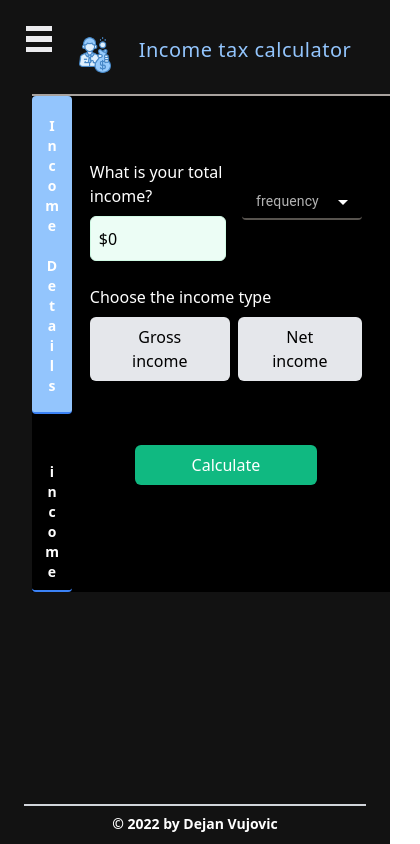
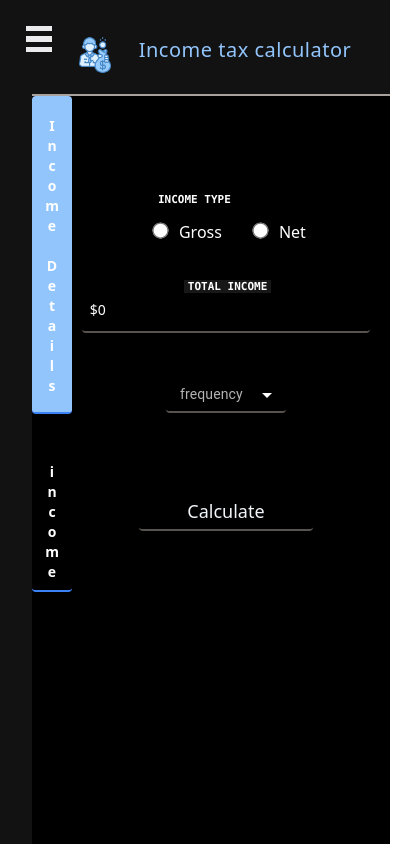
Before and after one commit to DeVuDeveloper/salary-calculation, a React app: page /salary in a window 390 px wide. Shown: the top 844 px of the page, 420 px wide, since content can reach past the window. Built offline with nearby package versions, Linux system fonts and the light colour scheme.

Commit message:
refacored

```diff
--- a/src/components/Button.jsx
+++ b/src/components/Button.jsx
@@ -1,33 +1,30 @@
-import React from 'react'
-import PropTypes from 'prop-types'
+import React from "react";
 
-const baseClasses = 'px-5 py-2 rounded-md transition-colors'
-const primaryButton =
-  'bg-emerald-500 hover:bg-emerald-600 focus:bg-emerald-600 active:bg-emerald-700 border-emerald-500 text-white'
-const defaultButton =
-  'bg-gray-200 hover:bg-gray-300 focus:bg-gray-300 active:bg-gray-400 border-gray-500 text-black'
+const Button = () => {
+  return (
 
-const variantMap = {
-  primary: primaryButton,
-}
-
-const Button = ({ children, variant, className, ...props }) => {
-  const variantClasses = variantMap[variant] || defaultButton
-
-  return (
-    <button
-      {...props}
-      className={`${baseClasses} ${variantClasses} ${className}`}
-    >
-      {children}
-    </button>
+    <div>
+      <button className="relative inline-flex items-center px-12 py-1 overflow-hidden text-lg font-medium text-slate-100 border-0 border-b-2 border-stone-600 rounded hover:text-white group hover:bg-gray-50">
+        <span className="absolute left-0 block w-full h-0 transition-all bg-blue-400 opacity-100 group-hover:h-full top-1/2 group-hover:top-0 duration-400 ease"></span>
+        <span className="absolute right-0 flex items-center justify-start w-10 h-10 duration-300 transform translate-x-full group-hover:translate-x-0 ease">
+          <svg
+            className="w-5 h-5"
+            fill="none"
+            stroke="currentColor"
+            viewBox="0 0 24 24"
+            xmlns="http://www.w3.org/2000/svg"
+          >
+            <path
+              strokeLinecap="round"
+              strokeLinejoin="round"
+              strokeWidth="2"
+              d="M14 5l7 7m0 0l-7 7m7-7H3"
+            ></path>
+          </svg>
+        </span>
+        <span className="relative">Calculate</span>
+      </button>
+    </div>
   )
 }
-
-Button.propTypes = {
-  children: PropTypes.any,
-  variant: PropTypes.string,
-  className: PropTypes.string,
-}
-
 export default Button;
--- a/src/components/Button3.jsx
+++ b/src/components/Button3.jsx
@@ -23,7 +23,7 @@ const Button3 = ({
         type={type}
         onClick={onClick}
         className={className}
-       disabled={disabled}
+        disabled={disabled}
       ></button>
     </div>
   )
@@ -36,6 +36,8 @@ Button3.propTypes = {
   onClick: PropTypes.func.isRequired,
   disabled: PropTypes.bool.isRequired,
 
+
+
 };
 
 export default Button3;
--- a/src/components/Calculation.jsx
+++ b/src/components/Calculation.jsx
@@ -52,6 +52,8 @@ return (
                 incomeType Type
               </div>
               <div className='flex -mt-4 mobile-radio'>
+
+
                 <RadioButton
                   id='gross'
                   label='Gross'
--- a/src/components/Input.jsx
+++ b/src/components/Input.jsx
@@ -1,16 +1,29 @@
 import PropTypes from 'prop-types'
 import React, { forwardRef } from 'react'
 
-export const Input = forwardRef((props, ref) => (
+const Input = forwardRef((props, ref) => (
+  <div className='relative z-0  p-0 m-0 w-full group'>
+  <label
+    htmlFor='salary'
+    className='font-mono uppercase font-bold  text-[11px]  mobile-input text-white
+bg-neutral-900 relative px-1  top-2 left-8 w-auto group-focus-within:text-blue-300 '
+  >
+    Total income
+  </label>
   <input
     style={{ height: '45px' }}
     ref={ref}
     {...props}
-    className={`p-2 rounded-md border-emerald-100 bg-emerald-50 text-black border ${props.className}`}
+    className='h-9 text-10  mobile-input2 bg-transparent  py-55-rem border-0 border-b-2 border-stone-600
+    hover:border-white focus:outline-none text-white text-sm rounded
+    focus:border-2 focus:border-blue-300   w-full p-2 dark:bg-gray-700 dark:border-gray-400 placeholder-gray-400'
   />
+  </div>
 ))
 
 Input.displayName = 'Input'
 Input.propTypes = {
   className: PropTypes.string,
 }
+
+export default Input;
--- a/src/components/RadioButton.jsx
+++ b/src/components/RadioButton.jsx
@@ -1,44 +1,24 @@
-import React from "react";
+import React from 'react';
 import PropTypes from "prop-types";
 
-const RadioButton = ({
-   id,
-   type,
-   name,
-   label,
-   value,
-   checked,
-   required,
-   onChange }) => {
 
-  return (
+const RadioButton = ((props ) => (
+
     <div className="main flex rounded-full overflow-hidden select-none">
-      <label htmlFor={id} className="flex radio cursor-pointer">
+      <label htmlFor={props.id} className="flex radio cursor-pointer">
         <input
           className="my-auto transform scale-125 mt-1 ml-5"
-          id={id}
-          type={type}
-          label={label}
-          name={name}
-          required={required}
-          value={value}
-          checked={checked}
-          onChange={onChange}
+
+          {...props}
         />
-        <div className="title mx-3 hover:text-blue-300">{label}</div>
+        <div className="title mx-3 hover:text-blue-300">{props.label}</div>
       </label>
     </div>
-  )
+  ))
+
+RadioButton.propTypes = {
+  id: PropTypes.string,
+  label: PropTypes.string,
 }
 
-RadioButton.propTypes = {
-  id: PropTypes.string.isRequired,
-  type: PropTypes.string.isRequired,
-  label: PropTypes.string.isRequired,
-  value: PropTypes.string.isRequired,
-  checked: PropTypes.bool.isRequired,
-  onChange: PropTypes.func.isRequired,
-  required: PropTypes.bool.isRequired,
-};
-
 export default RadioButton;
--- a/src/components/common/Selector.jsx
+++ b/src/components/common/Selector.jsx
@@ -1,6 +1,5 @@
 import React, { forwardRef } from "react";
 import InputLabel from "@mui/material/InputLabel";
-import MenuItem from "@mui/material/MenuItem";
 import FormControl from "@mui/material/FormControl";
 import Select from "@mui/material/Select";
 import PropTypes from "prop-types";
--- a/src/components/common/Sidebar.jsx
+++ b/src/components/common/Sidebar.jsx
@@ -91,14 +91,14 @@ const Sidebar = ({ mode, setMode }) => {
               <ListItemIcon>
                 <Calculate />
               </ListItemIcon>
-              <ListItemText primary="Test" />
+              <ListItemText primary="Calculation" />
             </ListItemButton>
           </ListItem>
 
           <ListItem disablePadding>
             <ListItemButton
               component="a"
-              href="https://github.com/DeVuDeveloper/salary-calculation/pull/4"
+              href="https://github.com/DeVuDeveloper/salary-calculation"
               target="_blank"
             >
               <ListItemIcon>
--- a/src/features/CalculateIncome/index.jsx
+++ b/src/features/CalculateIncome/index.jsx
@@ -2,15 +2,16 @@ import React, { useEffect } from 'react';
 import { useForm } from 'react-hook-form';
 import { useNavigate } from 'react-router-dom';
 import Button from '../../components/Button';
-import {Input} from '../../components/Input';
+import Input from '../../components/Input';
+import RadioButton from '../../components/RadioButton';
 import Selector from '../../components/common/Selector';
 import MenuItem from "@mui/material/MenuItem";
 import { FREQUENCIES, INCOME_TYPE } from '../../constants/tax'
 import { formatNumber, onlyNumbers } from '../../utils/numbers';
 
-const listFrequencies = Object.values(FREQUENCIES)
+const listFrequencies = Object.values(FREQUENCIES);
 
-export const CalculateIncome = () => {
+export const CalculateIncome = ( {handleDisplay} ) => {
   const navigate = useNavigate()
   const { register, handleSubmit, watch, setValue, formState } = useForm({
     defaultValues: {
@@ -30,32 +31,61 @@ export const CalculateIncome = () => {
     setValue('income', incomeFormatted)
   }, [incomeWatch, setValue])
 
-  function submit({ income, frequency, incomeType }) {
-    navigate('/income-results', {
+  const submit = ({ income, frequency, incomeType }) => {
+    navigate('', {
       state: {
         income,
         frequency,
         incomeType,
       },
     })
+    handleDisplay()
   }
 
   return (
-    <form
-      className="p-7 flex flex-col justify-center"
-      onSubmit={handleSubmit(submit)}
-    >
+    <div className='grid grid-col-3'>
+    <form onSubmit={handleSubmit(submit)}>
+    <div className=' grid grid-rows-3 mt-20'>
+          <div className='grid grid-cols-3 gap-5 mobile-view'>
+            <div className='grid grid-rows-2 p-0 m-0 '>
+              <div className='font-mono uppercase font-bold text-[11px] text-white ml-6 pt-4 m-0'>
+                income Type
+              </div>
 
+              <div className='flex -mt-4 mobile-radio'>
+              <RadioButton
+                  id='gross'
+                  label='Gross'
+                  name='incomeType'
+                  type='radio'
+                  required
+                  value='gross'
+                  {...register('incomeType', { required: true })}
 
-      <div className="mt-9 flex flex-col gap-6">
-        <div
-          className="grid gap-x-4"
-          style={{ gridTemplateColumns: '2fr 1fr' }}
-        >
-          <div className="relative">
-            <label>
-              <span className="text-base">What is your total income?</span>
-              <Input
+                  onChange={() => setValue('incomeType', INCOME_TYPE.grossIncome)}
+                />
+                <RadioButton
+                  id='net'
+                  label='Net'
+                  name='incomeType'
+                  type='radio'
+                  required
+                  value='net'
+                  {...register('incomeType', { required: true })}
+
+                  onChange={() => setValue('incomeType', INCOME_TYPE.netIncome)}
+                />
+              </div>
+              {formState.errors.incomeType?.type === 'required' && (
+            <p className="text-sm text-red-400 absolute -bottom-5">
+              Incoming type is a required field.
+            </p>
+          )}
+            </div>
+
+            <div className='mr-10'>
+
+            <Input
                 className="mt-2 w-full"
                 {...register('income', {
                   required: true,
@@ -63,7 +93,7 @@ export const CalculateIncome = () => {
                 })}
                 inputMode="numeric"
               />
-            </label>
+
             {formState.errors.income?.type === 'validate' && (
               <p className="text-sm text-red-400 absolute -bottom-5">
                 The income value needs to be more than 0.
@@ -71,7 +101,8 @@ export const CalculateIncome = () => {
             )}
           </div>
 
-          <Selector className="self-end capitalize" {...register('frequency')}>
+         <div>
+          <Selector {...register('frequency')}>
             {listFrequencies.map((frequency) => (
               <MenuItem key={frequency} value={frequency}>
                 {frequency}
@@ -79,46 +110,15 @@ export const CalculateIncome = () => {
             ))}
           </Selector>
         </div>
+        </div>
 
-        <div className="block relative">
-          <span className="text-base">Choose the income type</span>
 
-          <div className="flex flex-row gap-x-2 mt-2">
-            <input
-              className="hidden"
-              type="text"
-              name="default"
-              {...register('incomeType', { required: true })}
-            />
-            <Button
-              type="button"
-              variant={isIncomeTypeGross ? 'primary' : null}
-              onClick={() => setValue('incomeType', INCOME_TYPE.grossIncome)}
-            >
-              Gross income
-            </Button>
 
-            <Button
-              type="button"
-              variant={isIncomeTypeNet ? 'primary' : null}
-              onClick={() => setValue('incomeType', INCOME_TYPE.netIncome)}
-            >
-              Net income
-            </Button>
+        <div className='mx-auto mt-20'>
+            <Button id='calculate' type='submit'/>
           </div>
-          {formState.errors.incomeType?.type === 'required' && (
-            <p className="text-sm text-red-400 absolute -bottom-5">
-              Incoming type is a required field.
-            </p>
-          )}
         </div>
-      </div>
-
-      <div className="flex justify-center">
-        <Button className="mt-16 w-2/3" variant="primary" type="submit">
-          Calculate
-        </Button>
-      </div>
-    </form>
+      </form>
+    </div>
   )
 }
--- a/src/features/IncomeResult/index.jsx
+++ b/src/features/IncomeResult/index.jsx
@@ -1,17 +1,15 @@
-import React, { useEffect } from 'react'
-import { useLocation, useNavigate } from 'react-router-dom'
-import  Button from '../../components/Button'
-import  Selector  from '../../components/common/Selector'
-import MenuItem from "@mui/material/MenuItem";
-import { FREQUENCIES } from '../../constants/tax'
-import { useIncomeTax } from '../../hooks/use-income-tax'
-import { TableRow } from './Table'
-import { useCallback } from 'react'
-import { formatNumber } from '../../utils/numbers'
+import React, { useEffect } from 'react';
+import { useLocation, useNavigate } from 'react-router-dom';
+import Selector from '../../components/common/Selector';
+import MenuItem from '@mui/material/MenuItem';
+import { FREQUENCIES } from '../../constants/tax';
+import { useIncomeTax } from '../../hooks/use-income-tax';
+import { TableRow } from './Table';
+import { formatNumber } from '../../utils/numbers';
 
 const listFrequencies = Object.values(FREQUENCIES)
 
-export const IncomeResult = () => {
+export const IncomeResult = ( {handleDisplay} ) => {
   const location = useLocation()
   const { state } = location
 
@@ -22,47 +20,34 @@ export const IncomeResult = () => {
     (item) => item.frequency === state.frequency
   )
 
-  function handleFrequencyChange(event) {
+const handleFrequencyChange = (event) => {
     const frequency = event.target.value
-    navigate('/income-results', {
+   navigate('', {
       state: {
         ...state,
-        frequency,
-      },
+        frequency
+      }
     })
+    handleDisplay()
   }
 
-  const backNavigation = useCallback(() => {
-    navigate('/')
-  }, [navigate])
-
-  useEffect(() => {
-    if (!state) {
-      backNavigation()
-    }
-  }, [state, backNavigation])
-
   return (
-    <div className="p-6 flex flex-col justify-between overflow-x-auto">
-      <div>
-        <div className="grid grid-cols-2 gap-x-4">
-          <div className="flex flex-col gap-y-3 justify-between">
-            <span>
-              Your net{' '}
-              <span className="font-bold text-base text-emerald-600 capitalize">
-                {incomeTaxFrequencyCalculation?.frequency}
-              </span>{' '}
-              income:
-            </span>
-            <span className="text-4xl font-bold text-emerald-600">
+    <div className='flex flex-col w-full bg-neutral-900 pt-5 pb-20 px-5 mt-16'>
+      <div className='flex gap-5 table-mob'>
+        <div className='chip-tbl'>
+          <span className='px-10 py-2 rounded text-white bg-blue-300 font-semibold text-sm flex  table-txt w-max cursor-pointer active:bg-gray-300 transition duration-300 ease'>
             {formatNumber(incomeTaxFrequencyCalculation?.netIncome)}
           </span>
         </div>
 
-          <label className="flex flex-col gap-y-3 justify-between">
-            <span>Change frequency:</span>
+        <div className='flex gap-5 selector-table'>
+          <div className=''>
+            <h2 className='text-lg text-gray-400 font-medium'>your net</h2>
+          </div>
+
+          <div className='flex gap-5 p-0 -mt-10'>
             <Selector
-              className="capitalize"
+              className='capitalize'
               defaultValue={state?.frequency}
               onChange={handleFrequencyChange}
             >
@@ -72,20 +57,33 @@ export const IncomeResult = () => {
                 </MenuItem>
               ))}
             </Selector>
-          </label>
+            <p className='mt-10 text-lg text-gray-400'>income</p>
+          </div>
+        </div>
       </div>
 
-        <div className="mt-11">
-          <table className="table-auto w-full bg-gray-50 rounded-md">
-            <thead>
-              <tr className="text-left text-gray-600 text-sm">
-                <th className="p-4 font-normal">Frequency</th>
-                <th className="p-4 font-normal">Gross income</th>
-                <th className="p-4 font-normal">Tax</th>
-                <th className="p-4 font-normal">Net income</th>
+      <div className='flex flex-col mt-6'>
+        <div className='-my-2 overflow-x-auto sm:-mx-6 lg:-mx-8'>
+          <div className='py-2 align-middle inline-block min-w-full sm:px-6 lg:px-8'>
+            <div className='shadow overflow-hidden sm:rounded-lg'>
+              <table className='min-w-full text-sm text-gray-400'>
+                <thead className='bg-gray-800 text-xs uppercase font-medium table-txt'>
+                  <tr>
+                    <th scope='col' className='px-6 py-3 text-left tracking-wider'>
+                      Frequency
+                    </th>
+                    <th scope='col' className='px-6 py-3 text-left tracking-wider'>
+                      Gross income
+                    </th>
+                    <th scope='col' className='px-6 py-3 text-left tracking-wider'>
+                      Tax
+                    </th>
+                    <th scope='col' className='px-6 py-3 text-left tracking-wider'>
+                      Net income
+                    </th>
                   </tr>
                 </thead>
-            <tbody>
+                <tbody className='bg-gray-800'>
                   {taxCalculation.map((item) => (
                     <TableRow key={item.frequency} item={item} />
                   ))}
@@ -93,14 +91,8 @@ export const IncomeResult = () => {
               </table>
             </div>
           </div>
-
-      <Button
-        className="w-3/4 self-center mt-10 lg:mt-0"
-        variant="primary"
-        onClick={backNavigation}
-      >
-        Done
-      </Button>
+        </div>
+      </div>
     </div>
   )
 }
--- a/src/pages/Salary.jsx
+++ b/src/pages/Salary.jsx
@@ -1,14 +1,20 @@
 import React, { useState } from 'react';
 import { Box } from '@mui/material';
-import { CalculateIncome, IncomeResult } from '../features'
+import { CalculateIncome } from '../features'
+import { IncomeResult } from '../features/IncomeResult/index'
 import Button2 from '../components/Button2';
 import Button3 from '../components/Button3';
 import Logo from '../images/logo.png';
+import { useLocation } from 'react-router-dom';
 
 const Salary = () => {
-  const items = JSON.parse(localStorage.getItem('data'))
-  const [activeTab, setActiveTab] = useState('calculation')
 
+const [activeTab, setActiveTab] = useState('calculation')
+  const handleDisplay = () => {
+    setActiveTab('display')
+  }
+
+const location = useLocation()
 
 
   return (
@@ -45,23 +51,23 @@ const Salary = () => {
             }
             onClick={(e) => {
               e.preventDefault()
-              if (items.amount !== 0) {
+
                 setActiveTab('display')
-              }
+
             }}
             id='vert-btn2'
             type='button'
-
+            disabled={!location.state}
           />
         </div>
 
         <div className='flex w-full flex-col col-span-11'>
           {activeTab === 'calculation' ? (
             <CalculateIncome
-
+            handleDisplay={handleDisplay}
             />
           ) : (
-            <IncomeResult />
+              <IncomeResult />
           )}
         </div>
       </section>
```
Also changed, not shown: src/constants/tax.js (+4 -4 lines), src/features/IncomeResult/Table/TableRow.jsx (+14 -14 lines). Lines whose indentation alone changed are shown as unchanged.
